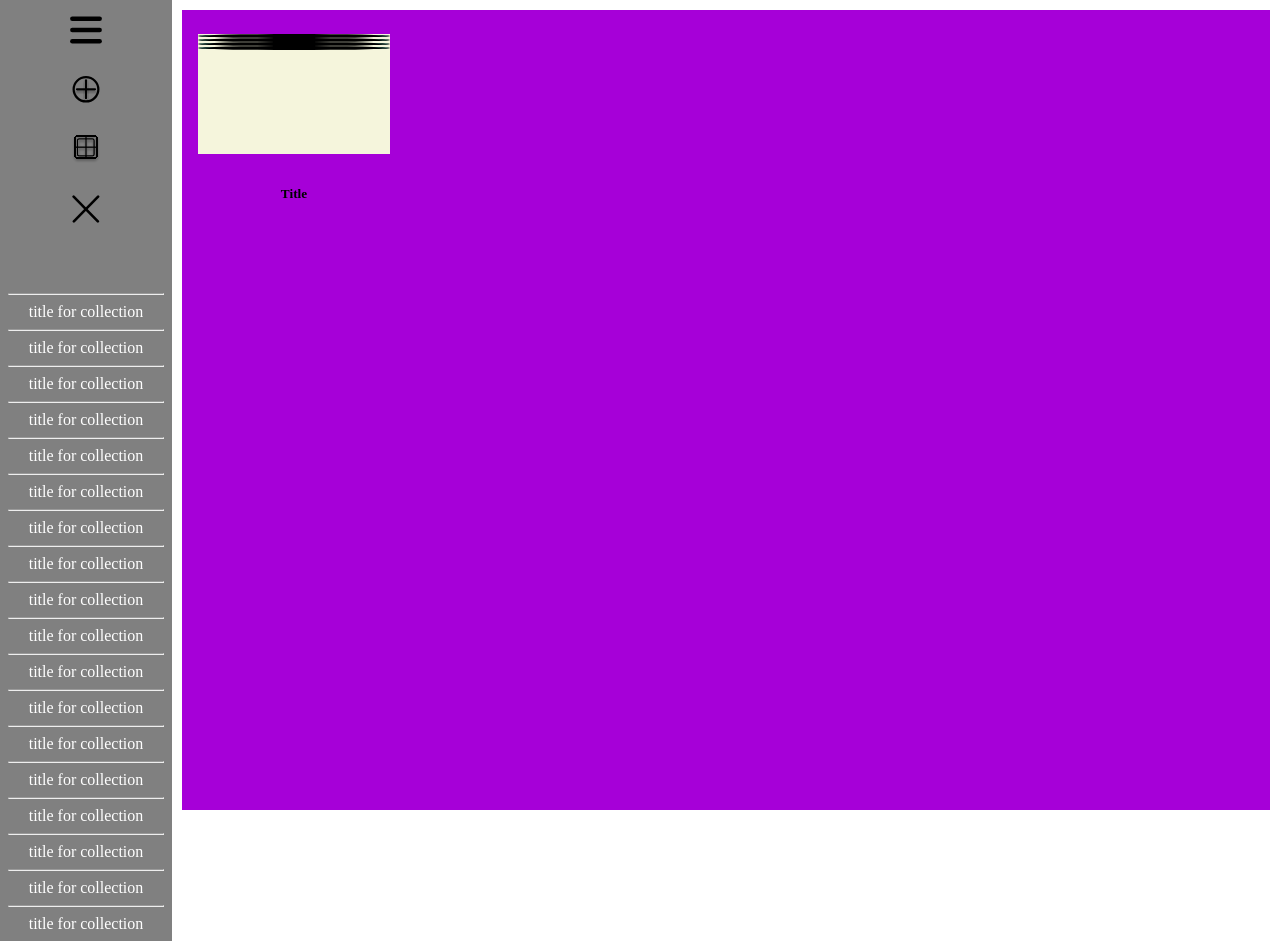
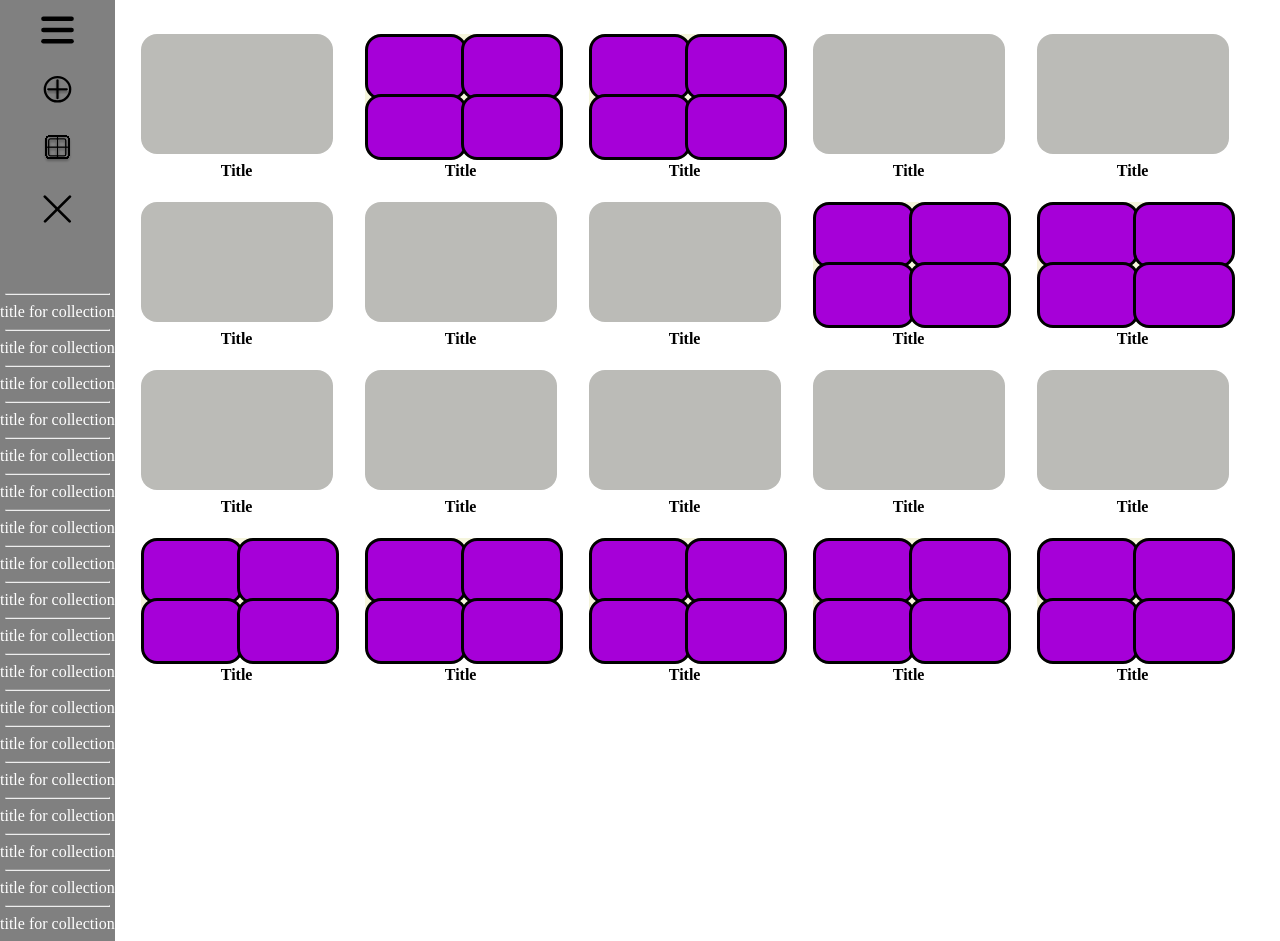
Before and after one commit to TRIYAN-SALAZAR/To-do-List, a React (Vite) app in the folder app-frontend/: page / in a window 1280 px wide. Built offline with nearby package versions, Linux system fonts and the light colour scheme.

Commit message:
Cambios saodosai

```diff
--- a/app-frontend/src/components/CollectionsOfTasks.jsx
+++ /dev/null
@@ -1,5 +0,0 @@
-export default function CollectionsOfTasks() {
-    return (
-        <></>
-    )
-}
--- a/app-frontend/src/css/Collections.css
+++ b/app-frontend/src/css/Collections.css
@@ -1,6 +1,4 @@
 section.Collection {
-    display: flexbox;
-
     width: 15vw;
     height: 15vh;
 
@@ -13,68 +11,62 @@ section.Collection {
 
     margin-left: 1rem;
     margin-right: 1rem;
+
+    display: flexbox;
+    position: relative;
+
+    border-radius: 1rem;
 }
 
 /* dibujar  una especie de ventana en la coleccion*/
 div.relleno {
-    min-width: 25%;
-    max-height: 25%;
+    width: 7.5vw;
+    height: 7.5vh;
 
-    display: flex;
+    padding: 0;
+    margin: 0;
 
-    align-items: center;
-    justify-content: center;
+    position: absolute;
 
-    position: relative;
-
-    border-radius: 50%;
-
-    border: 2px solid black;
-    background-color: rgb(0, 216, 180);
-
-    cursor: pointer;
+    border: 3px solid black;
+    border-radius: 1rem;
 
     user-select: none;
 
-    overflow: hidden;
+    cursor: pointer;
+    color: white;
 
-    transition: 0.5s;
+    background-color: rgb(166, 0, 216);
+}
 
-    &:hover {
-        background-color: rgb(0, 180, 216);
-    }
+div.relleno:nth-child(1) {
+    z-index: 1;
+    top: 0;
+    left: 0;
+}
 
-    &:active {
-        background-color: rgb(0, 216, 180);
-    }
+div.relleno:nth-child(2) {
+    z-index: 1;
+    top: 0;
+    left: 7.5vw;
+}
 
-    &:focus {
-        background-color: rgb(0, 180, 216);
-    }
+div.relleno:nth-child(3) {
+    z-index: 1;
+    top: 7.5vh;
+    left: 0;
+}
 
-    &:active:focus {
-        background-color: rgb(0, 216, 180);
-    }
-
-
-    &:focus-within {
-        background-color: rgb(0, 180, 216);
-    }
-
-    &:active:focus-within {
-        background-color: rgb(0, 216, 180);
-    }
-
-
-    &:focus-within:focus {
-        background-color: rgb(0, 180, 216);
-    }
-
+div.relleno:nth-child(4) {
+    z-index: 1;
+    top: 7.5vh;
+    left: 7.5vw;
 }
 
 h5 {
-        position: relative;
-        top: 17vh;
+    position: absolute;
+    top: 16vh;
 
-        text-align: center;
+    width: 100%;
+    text-align: center;
 }
--- a/app-frontend/src/css/RenderAll.css
+++ b/app-frontend/src/css/RenderAll.css
@@ -6,13 +6,7 @@
     max-height: max-content;
 
     display: flexbox;
-
     flex-direction: column;
-
-
-
-    background-color: rgb(166, 0, 216);
     float: right;
-
     margin: 10px;
 }
--- a/app-frontend/src/css/Tasks.css
+++ b/app-frontend/src/css/Tasks.css
@@ -2,19 +2,27 @@ section.Task {
     width: 15vw;
     height: 15vh;
 
-    background-color: beige;
+    background-color: rgb(187, 187, 183);
     float: left;
+
+    border-radius: 1rem;
 
     margin-top: 1.5rem;
     margin-bottom: 1.5rem;
 
     margin-left: 1rem;
     margin-right: 1rem;
+
+    position: relative;
 }
 
 h5 {
-        position: relative;
-        top: 17vh;
+        position: absolute;
+        top: 16vh;
+        text-align: center;
 
-        text-align: center;
+        width: 100%;
+        margin: 0;
+        font-size: 1rem;
+        color: black;
 }
--- a/app-frontend/src/pages/renderAll.jsx
+++ b/app-frontend/src/pages/renderAll.jsx
@@ -1,5 +1,4 @@
 import Tasks from "../components/Tasks";
-import CollectionsOfTasks from "../components/CollectionsOfTasks";
 import Collection from "../components/Collections";
 
 import '../css/RenderAll.css';
@@ -7,6 +6,17 @@ import '../css/RenderAll.css';
 export default function RenderAll() {
     return (
         <section id="render-all">
+            <Tasks />
+            <Collection />
+            <Collection />
+            <RenderTasks />
+            <Collection />
+            <Collection />
+            <RenderTasks />
+            <Collection />
+            <Collection />
+            <Collection />
+            <Collection />
             <Collection />
         </section>
     )
@@ -15,6 +25,12 @@ export default function RenderAll() {
 function RenderTasks() {
 
     return (
-        <></>
+        <>
+            <Tasks />
+            <Tasks />
+            <Tasks />
+            <Tasks />
+            <Tasks />
+        </>
     )
 }
```
